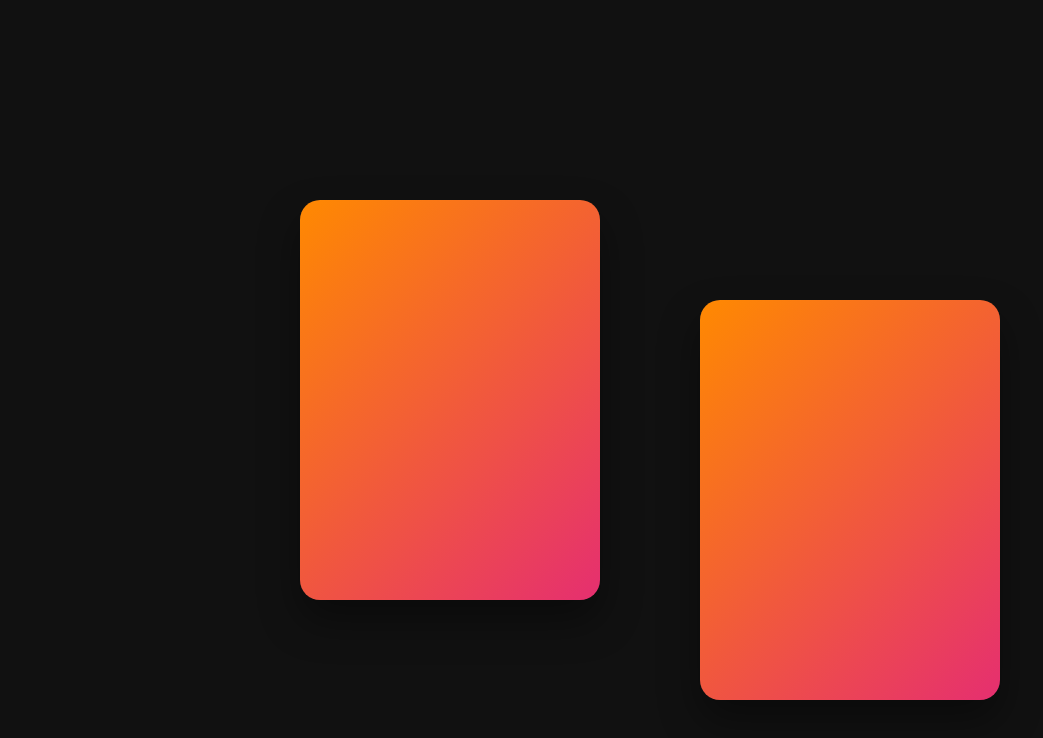
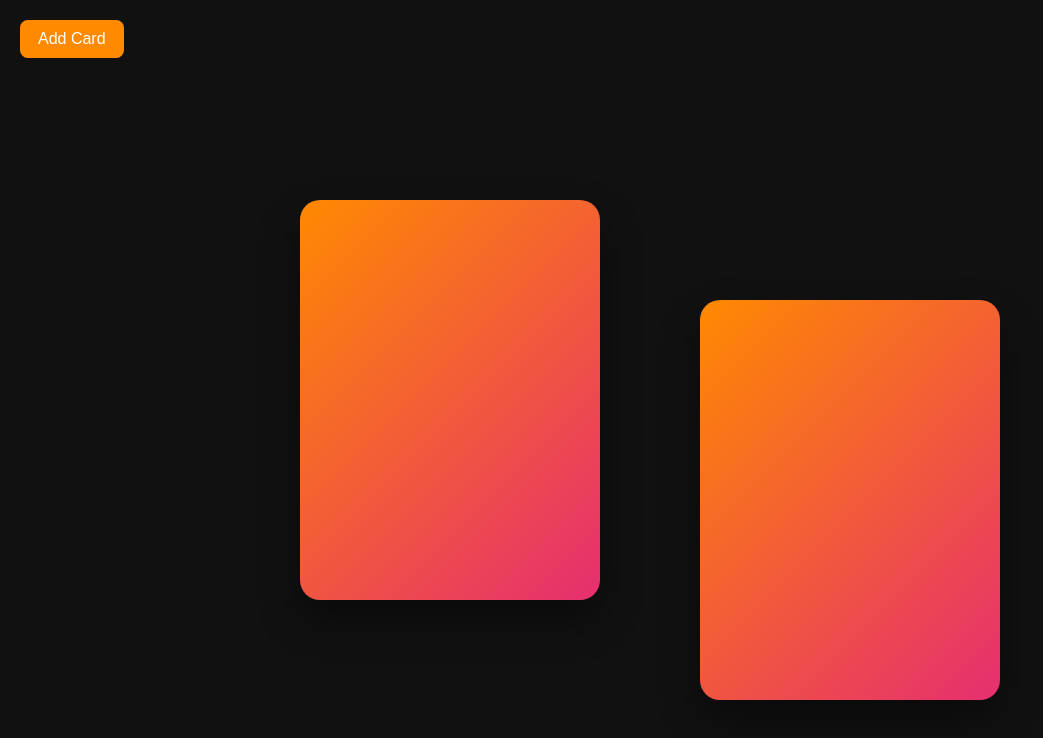
Before and after one commit to YonVonDon/card-engine, a React (Vite) app: page / in a window 1280 px wide. Shown: the top 738 px of the page, without its empty margins (0-1043 px from the left). Built offline with nearby package versions, Linux system fonts and the light colour scheme.

Commit message:
Added stacking logic to the scene, the cards now move to the top after being dragged. Add card button added as well

```diff
--- a/src/App.tsx
+++ b/src/App.tsx
@@ -1,9 +1,5 @@
 import Scene from "./components/Scene";
 
-// App is the root of your React application.
-// It simply renders the Scene.
-function App() {
+export default function App() {
   return <Scene />;
 }
-
-export default App;
--- a/src/components/Card.tsx
+++ b/src/components/Card.tsx
@@ -5,11 +5,22 @@ interface CardProps {
   initialX?: number;
   initialY?: number;
   pointer: { x: number; y: number };
+
+  // ⭐ NEW PROPS
+  zIndex: number;
+  bringToFront: (id: string) => void;
 }
 
-const DRAG_THRESHOLD = 2; // movement required before dragging starts
+const DRAG_THRESHOLD = 2;
 
-const Card: React.FC<CardProps> = ({ id, initialX = 300, initialY = 200, pointer }) => {
+const Card: React.FC<CardProps> = ({
+  id,
+  initialX = 300,
+  initialY = 200,
+  pointer,
+  zIndex,
+  bringToFront
+}) => {
   const cardRef = useRef<HTMLDivElement>(null);
 
   // POSITION + DRAGGING
@@ -17,7 +28,6 @@ const Card: React.FC<CardProps> = ({ id, initialX = 300, initialY = 200, pointer
   const [isDragging, setIsDragging] = useState(false);
   const [dragOffset, setDragOffset] = useState({ x: 0, y: 0 });
 
-  // store pointer position at click time
   const [clickStart, setClickStart] = useState<{ x: number; y: number } | null>(null);
 
   // HOVER / TILT / GLOW
@@ -31,27 +41,22 @@ const Card: React.FC<CardProps> = ({ id, initialX = 300, initialY = 200, pointer
   const [glowFollowX, setGlowFollowX] = useState(0);
   const [glowFollowY, setGlowFollowY] = useState(0);
 
-  // FLIP STATE
   const [isFlipped, setIsFlipped] = useState(false);
 
-  // Freeze hover until pointer moves again
   const [hoverFrozen, setHoverFrozen] = useState(false);
 
   // -----------------------------
-  // LEFT CLICK ONLY → DRAG START
+  // LEFT CLICK → DRAG START
   // -----------------------------
   function onPointerDown(e: React.PointerEvent) {
-    if (e.button !== 0) return; // left-click only
+    if (e.button !== 0) return;
 
     const rect = cardRef.current!.getBoundingClientRect();
 
     setHoverFrozen(true);
     resetHoverEffects();
 
-    // store click position
     setClickStart({ x: pointer.x, y: pointer.y });
-
-    // do NOT start dragging yet
     setIsDragging(false);
 
     setDragOffset({
@@ -61,7 +66,7 @@ const Card: React.FC<CardProps> = ({ id, initialX = 300, initialY = 200, pointer
   }
 
   // -----------------------------
-  // GLOBAL POINTERUP → ALWAYS DROP CARD
+  // GLOBAL POINTERUP
   // -----------------------------
   useEffect(() => {
     function handlePointerUp() {
@@ -75,7 +80,7 @@ const Card: React.FC<CardProps> = ({ id, initialX = 300, initialY = 200, pointer
   }, []);
 
   // -----------------------------
-  // RIGHT CLICK → FLIP ONLY
+  // RIGHT CLICK → FLIP
   // -----------------------------
   function onRightClick(e: React.MouseEvent) {
     e.preventDefault();
@@ -101,7 +106,7 @@ const Card: React.FC<CardProps> = ({ id, initialX = 300, initialY = 200, pointer
   }, [pointer.x, pointer.y]);
 
   // -----------------------------
-  // DRAG MOVEMENT WITH THRESHOLD
+  // DRAG MOVEMENT + STACKING TRIGGER
   // -----------------------------
   useEffect(() => {
     if (!clickStart) return;
@@ -109,9 +114,10 @@ const Card: React.FC<CardProps> = ({ id, initialX = 300, initialY = 200, pointer
     const dx = Math.abs(pointer.x - clickStart.x);
     const dy = Math.abs(pointer.y - clickStart.y);
 
-    // only start dragging if movement exceeds threshold
+    // ⭐ Only reorder when dragging actually begins
     if (!isDragging && (dx > DRAG_THRESHOLD || dy > DRAG_THRESHOLD)) {
       setIsDragging(true);
+      bringToFront(id); // ⭐ NEW: stacking trigger
     }
 
     if (isDragging) {
@@ -120,7 +126,7 @@ const Card: React.FC<CardProps> = ({ id, initialX = 300, initialY = 200, pointer
         y: pointer.y - dragOffset.y,
       });
     }
-  }, [pointer, clickStart, isDragging, dragOffset]);
+  }, [pointer, clickStart, isDragging, dragOffset, bringToFront, id]);
 
   // -----------------------------
   // HOVER / TILT / GLOW
@@ -142,7 +148,6 @@ const Card: React.FC<CardProps> = ({ id, initialX = 300, initialY = 200, pointer
       clientY > rect.top - radius &&
       clientY < rect.bottom + radius;
 
-    // ⭐ If dragging → NO hover, NO glow, NO tilt, NO scale
     if (isDragging) {
       setIsHovering(false);
       setTiltX(0);
@@ -178,9 +183,6 @@ const Card: React.FC<CardProps> = ({ id, initialX = 300, initialY = 200, pointer
     setGlowY(followY);
   }, [pointer, hoverFrozen, isDragging, isFlipped]);
 
-  // -----------------------------
-  // RESET HOVER EFFECTS
-  // -----------------------------
   function resetHoverEffects() {
     setIsHovering(false);
     setTiltX(0);
@@ -202,6 +204,7 @@ const Card: React.FC<CardProps> = ({ id, initialX = 300, initialY = 200, pointer
         top: position.y,
         width: "300px",
         height: "400px",
+        zIndex, // ⭐ NEW: stacking applied here
       }}
     >
       <div
--- a/src/components/Scene.tsx
+++ b/src/components/Scene.tsx
@@ -3,6 +3,42 @@ import Card from "./Card";
 
 const Scene: React.FC = () => {
   const [pointer, setPointer] = useState({ x: 0, y: 0 });
+
+  // ⭐ Dynamic card list
+  const [cards, setCards] = useState([
+    { id: "1", x: 300, y: 200 },
+    { id: "2", x: 700, y: 300 },
+  ]);
+
+  // ⭐ Z-INDEX MANAGEMENT
+  const [zOrder, setZOrder] = useState<Record<string, number>>({});
+  const [topZ, setTopZ] = useState(1);
+
+  function bringToFront(id: string) {
+    setZOrder(prev => {
+      const newZ = topZ + 1;
+      return { ...prev, [id]: newZ };
+    });
+    setTopZ(prev => prev + 1);
+  }
+
+  // ⭐ Add a new card at a random position
+  function addCard() {
+    const newId = crypto.randomUUID();
+
+    // Card size is 300x400, so we keep it fully visible
+    const padding = 50;
+
+    const x = Math.random() * (window.innerWidth - 300 - padding) + padding;
+    const y = Math.random() * (window.innerHeight - 400 - padding) + padding;
+
+    const newCard = { id: newId, x, y };
+
+    setCards(prev => [...prev, newCard]);
+
+    // Make it top-most immediately
+    bringToFront(newId);
+  }
 
   function onPointerMove(e: React.PointerEvent<HTMLDivElement>) {
     setPointer({ x: e.clientX, y: e.clientY });
@@ -19,8 +55,38 @@ const Scene: React.FC = () => {
         overflow: "hidden",
       }}
     >
-      <Card id="1" initialX={300} initialY={200} pointer={pointer} />
-      <Card id="2" initialX={700} initialY={300} pointer={pointer} />
+      {/* ⭐ FIXED BUTTON */}
+      <button
+        onClick={addCard}
+        style={{
+          position: "fixed",
+          top: "20px",
+          left: "20px",
+          padding: "10px 18px",
+          fontSize: "16px",
+          borderRadius: "8px",
+          background: "#ff8a00",
+          color: "#fff",
+          border: "none",
+          cursor: "pointer",
+          zIndex: 9999,
+        }}
+      >
+        Add Card
+      </button>
+
+      {/* ⭐ Render all cards */}
+      {cards.map(card => (
+        <Card
+          key={card.id}
+          id={card.id}
+          initialX={card.x}
+          initialY={card.y}
+          pointer={pointer}
+          zIndex={zOrder[card.id] || 1}
+          bringToFront={bringToFront}
+        />
+      ))}
     </div>
   );
 };
```
